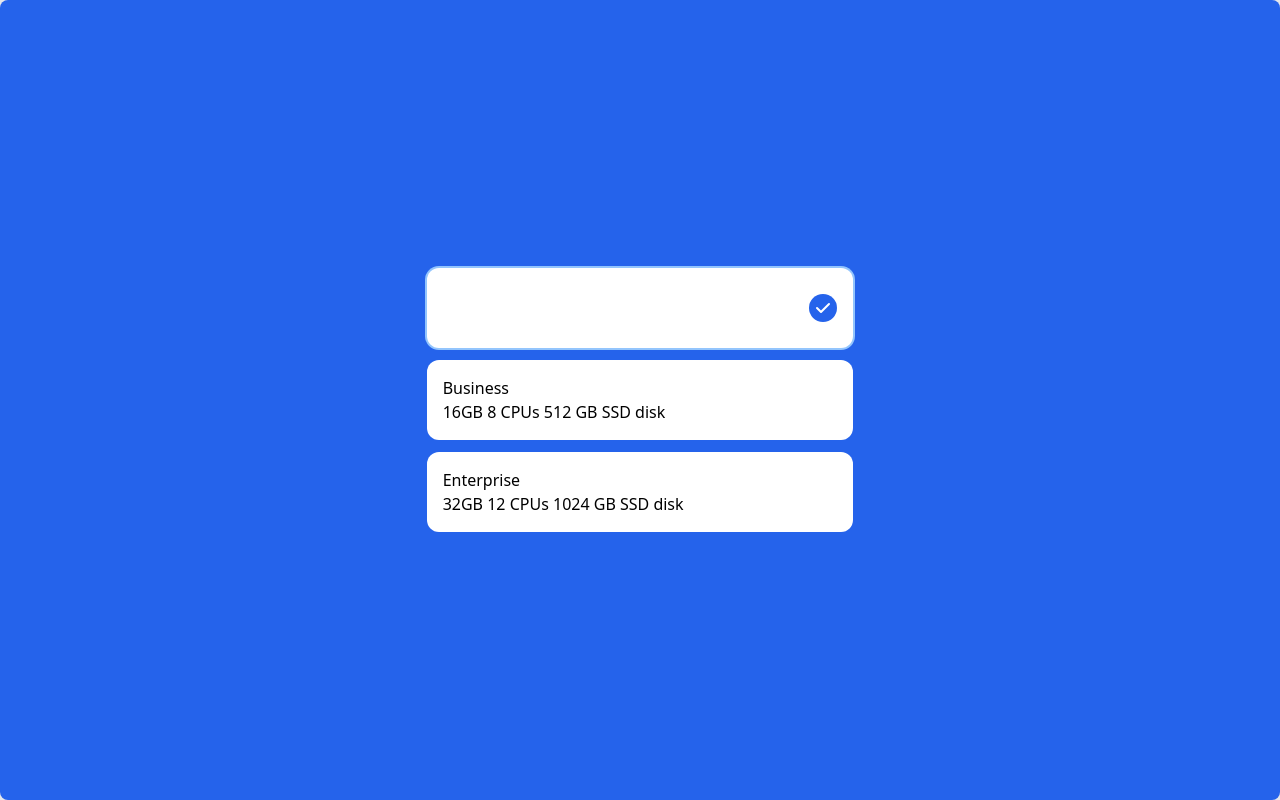
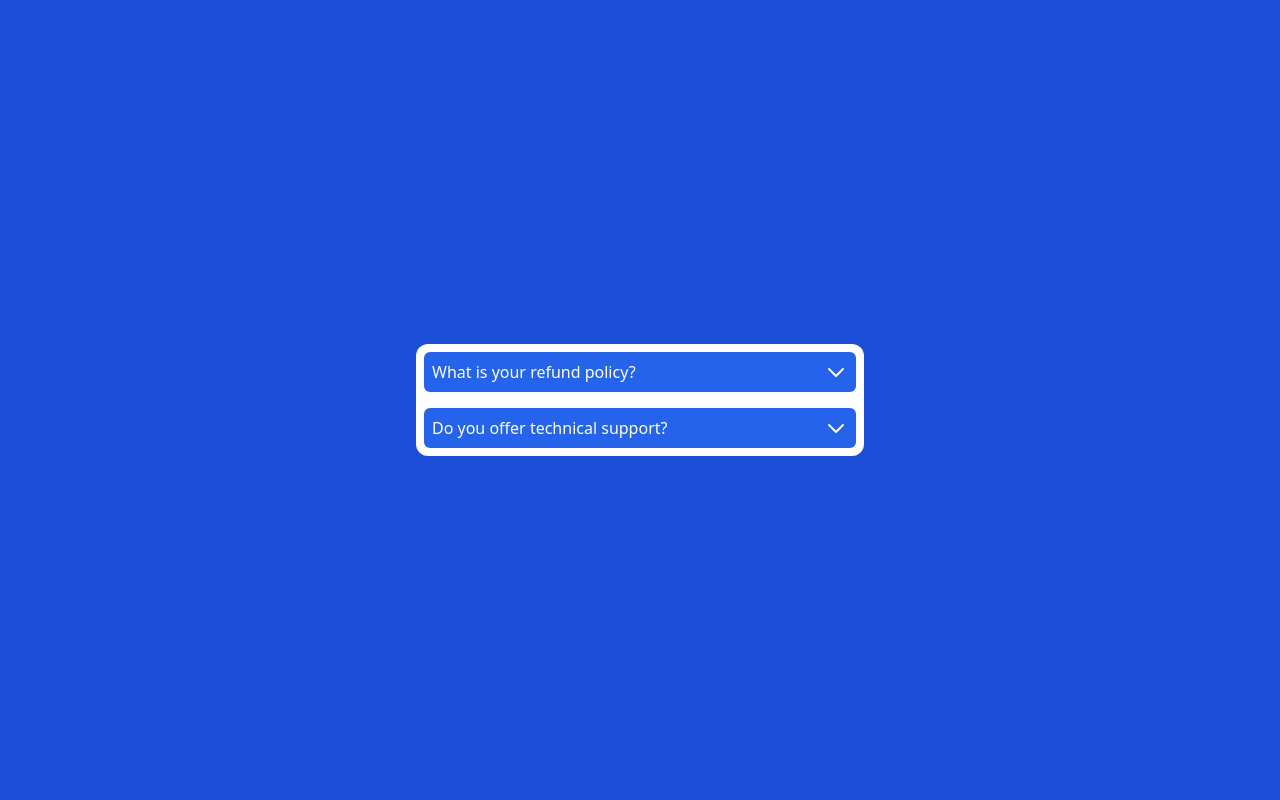
Before and after one commit to sinaGh-cyber/tailwinde-project, a React (Create React App) app: page / in a window 1280 px wide. Built offline with nearby package versions, Linux system fonts and the light colour scheme; the HTML template or start-up script is replaced by a standard one.

Commit message:
Disclousure component ready

```diff
--- a/src/App.js
+++ b/src/App.js
@@ -1,9 +1,9 @@
-import RadioGroup from "./components/RadioGroup/RadioGroup";
+import Disclosure from './components/Disclosure/Disclosure';
 
 export default function App() {
   return (
-    <div className="bg-gray-200 flex justify-center items-center min-h-screen ">
-      <RadioGroup/>
+    <div className="bg-blue-700 flex justify-center items-center min-h-screen ">
+      <Disclosure />
     </div>
   );
 }
--- /dev/null
+++ b/src/components/Disclosure/ChevronDown.jsx
@@ -0,0 +1,16 @@
+const ChevronDown = ({ isOpen }) => {
+  return (
+    <svg
+      xmlns="http://www.w3.org/2000/svg"
+      className={`h-6 w-6 transition-all ${isOpen && 'rotate-180'} `}
+      fill="none"
+      viewBox="0 0 24 24"
+      stroke="currentColor"
+      strokeWidth={2}
+    >
+      <path strokeLinecap="round" strokeLinejoin="round" d="M19 9l-7 7-7-7" />
+    </svg>
+  );
+};
+
+export default ChevronDown;
--- /dev/null
+++ b/src/components/Disclosure/Disclosure.jsx
@@ -0,0 +1,14 @@
+import Accordion from './accordion';
+import qAndAs from './q&a';
+
+const Disclosure = () => {
+  return (
+    <div className="bg-white p-2 rounded-xl max-w-md w-full flex flex-col gap-4">
+      {qAndAs.map((qAndA) => {
+        return <Accordion qAndA={qAndA} key={qAndA.question} />;
+      })}
+    </div>
+  );
+};
+
+export default Disclosure;
--- /dev/null
+++ b/src/components/Disclosure/accordion.jsx
@@ -0,0 +1,23 @@
+import { useState } from 'react';
+import ChevronDown from './ChevronDown';
+
+const Accordion = ({ qAndA }) => {
+  const [isOpen, setIsOpen] = useState(false);
+  return (
+    <div className="">
+      <div
+        onClick={() => {
+          setIsOpen((prev) => !prev);
+        }}
+        className=" cursor-pointer flex justify-between items-center bg-blue-600 rounded-md p-2 text-white"
+      >
+        <span>{qAndA.question}</span> <ChevronDown isOpen={isOpen} />{' '}
+      </div>
+      {isOpen && <div className="p-2  transition-all animate-hidden-to-visible">
+        {qAndA.answer}
+      </div>}
+    </div>
+  );
+};
+
+export default Accordion;
--- /dev/null
+++ b/src/components/Disclosure/q&a.js
@@ -0,0 +1,9 @@
+const qAndAs = [
+  {
+    question: 'What is your refund policy?',
+    answer:
+      "If you're unhappy with your purchase for any reason, email us within 90 days and we'll refund you in full, no questions asked.",
+  },
+  { question: 'Do you offer technical support?', answer: 'No.' },
+];
+export default qAndAs;
--- a/tailwind.config.js
+++ b/tailwind.config.js
@@ -2,7 +2,17 @@
 module.exports = {
   content: ['./src/**/*.{jsx,js}'],
   theme: {
-    extend: {},
+    extend: {
+      keyframes: {
+        hiddenToVisible: {
+          '0%': { opacity: '0' },
+          '100%': { opacity: '1' },
+        },
+      },
+      animation: {
+        'hidden-to-visible': 'hiddenToVisible 0.5s linear',
+      },
+    },
   },
   plugins: [],
 };
```
